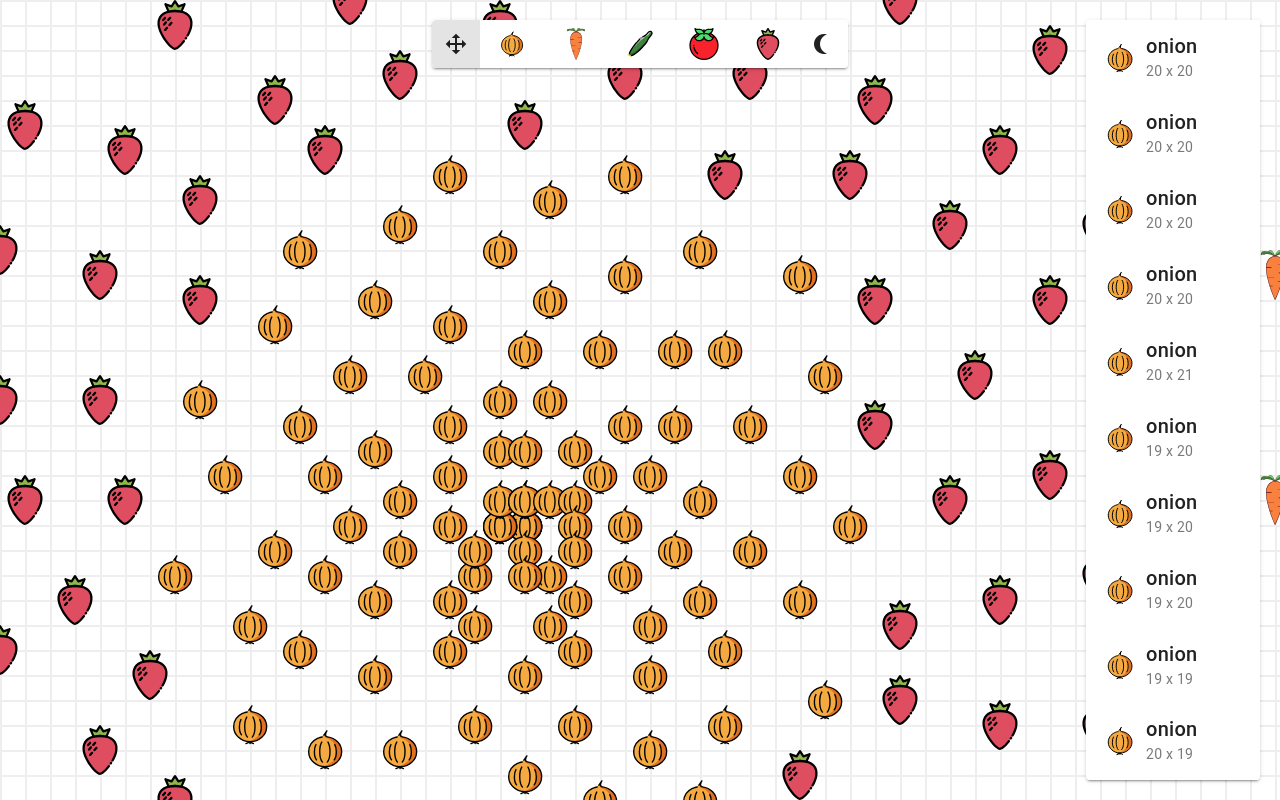
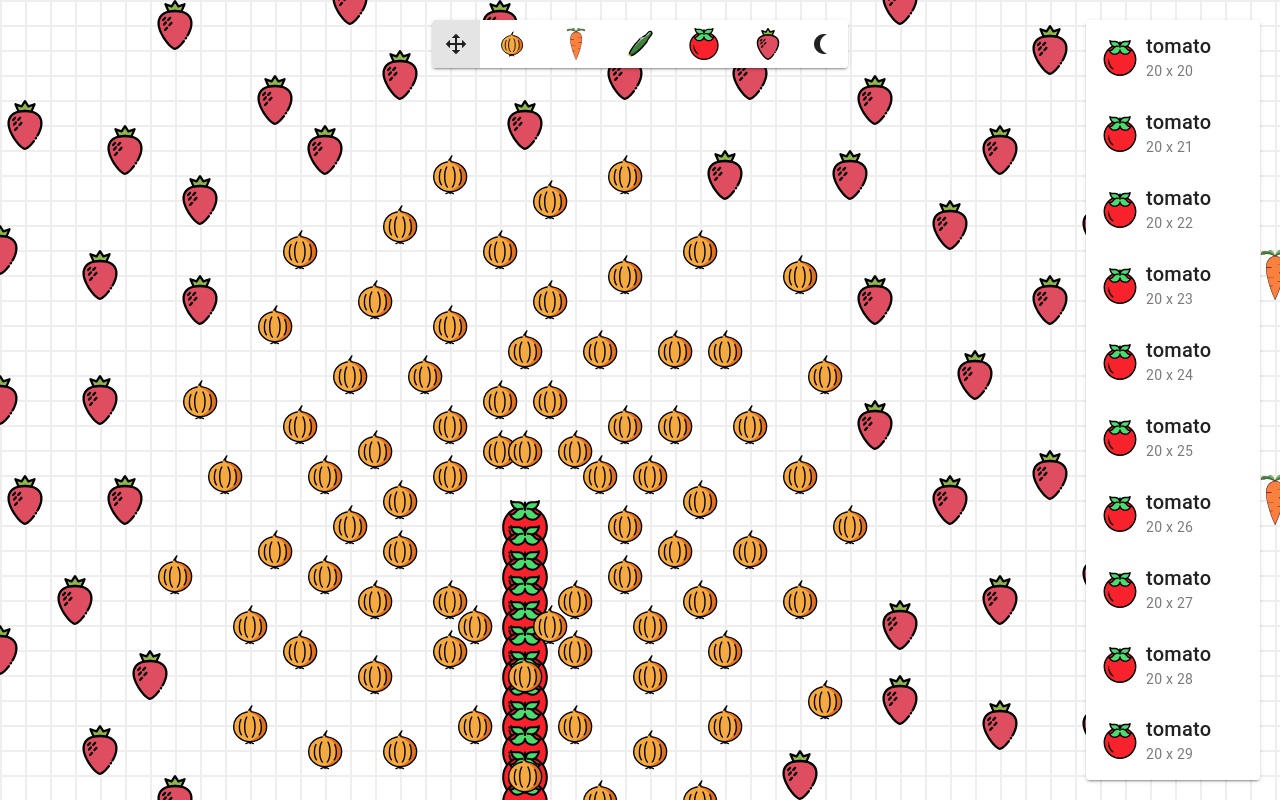
Before and after one commit to SpaceShaman/allelo, a Vue app: page / in a window 1280 px wide. Built offline with nearby package versions, Linux system fonts and the light colour scheme.

Commit message:
feat(Plants.vue): add functionality to plant tomatoes in the garden with initial positions feat(Plants.vue): add functionality to plant onions in the garden with initial positions

```diff
--- a/src/components/Plants.vue
+++ b/src/components/Plants.vue
@@ -48,6 +48,17 @@ watch(viewport, () => {
 createInteractInstances();
 
 for (let i = 0; i < 100; i++) {
+  plantedStore.planted.push({
+    id: i + 300,
+    name: "tomato",
+    position: {
+      x: 20,
+      y: 20 + i,
+    },
+  });
+}
+
+for (let i = 20; i < 100; i++) {
   plantedStore.planted.push({
     id: i,
     name: "onion",
```
